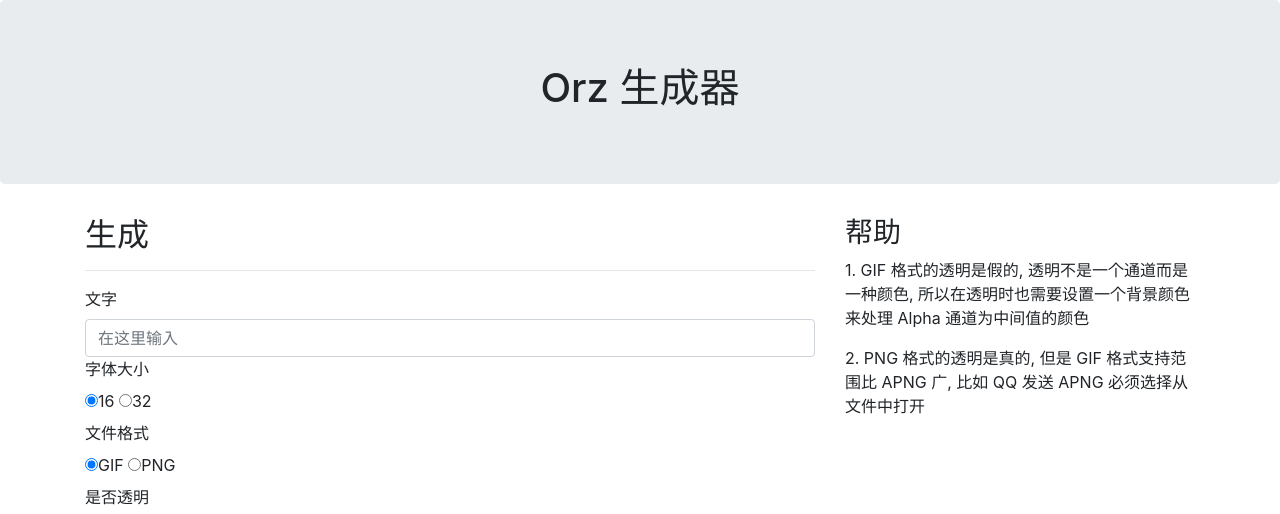
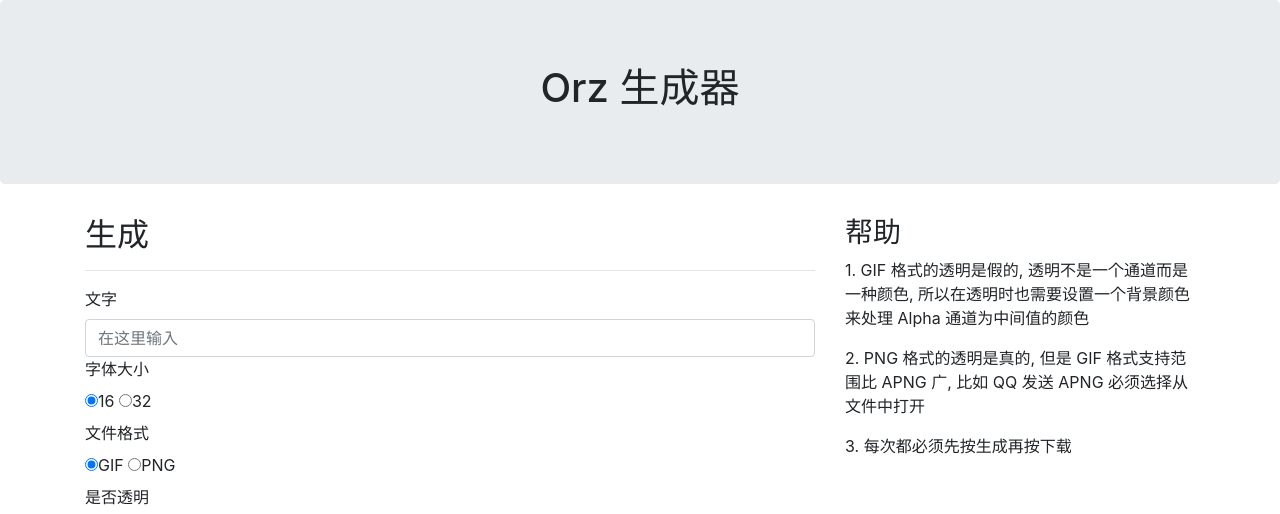
Before and after one commit to eventlOwOp/orz-constructor, a website: page index.html in a window 1280 px wide. Shown: the top 514 px of the page. Drawn offline with nearby package versions, Linux system fonts and the light colour scheme.

Commit message:
update help

```diff
--- a/index.html
+++ b/index.html
@@ -56,6 +56,7 @@
                 <h3>帮助</h3>
                 <p>1. GIF 格式的透明是假的, 透明不是一个通道而是一种颜色, 所以在透明时也需要设置一个背景颜色来处理 Alpha 通道为中间值的颜色</p>
                 <p>2. PNG 格式的透明是真的, 但是 GIF 格式支持范围比 APNG 广, 比如 QQ 发送 APNG 必须选择从文件中打开</p>
+                <p>3. 每次都必须先按生成再按下载</p>
             </div>
         </div>
     </div>
```
